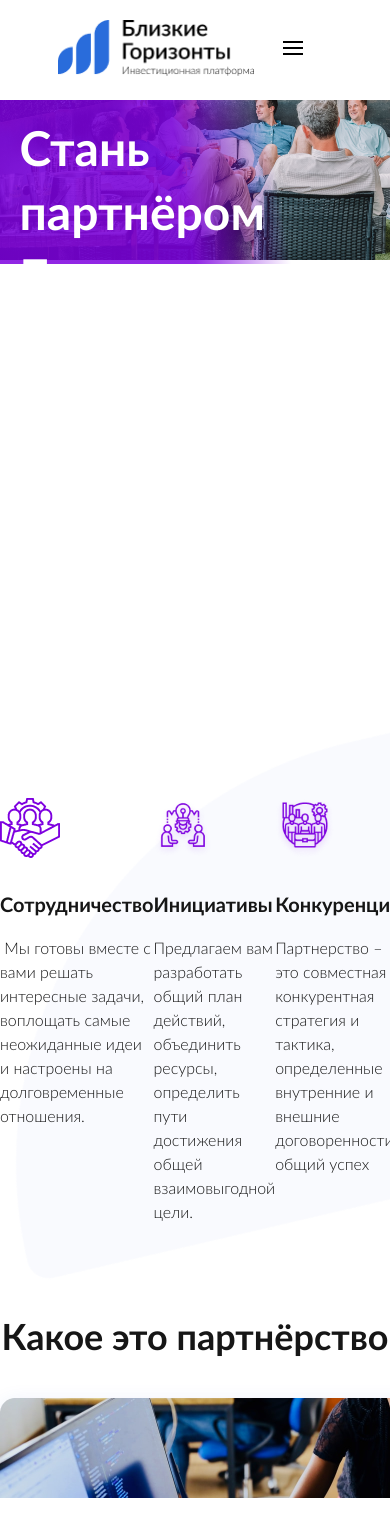
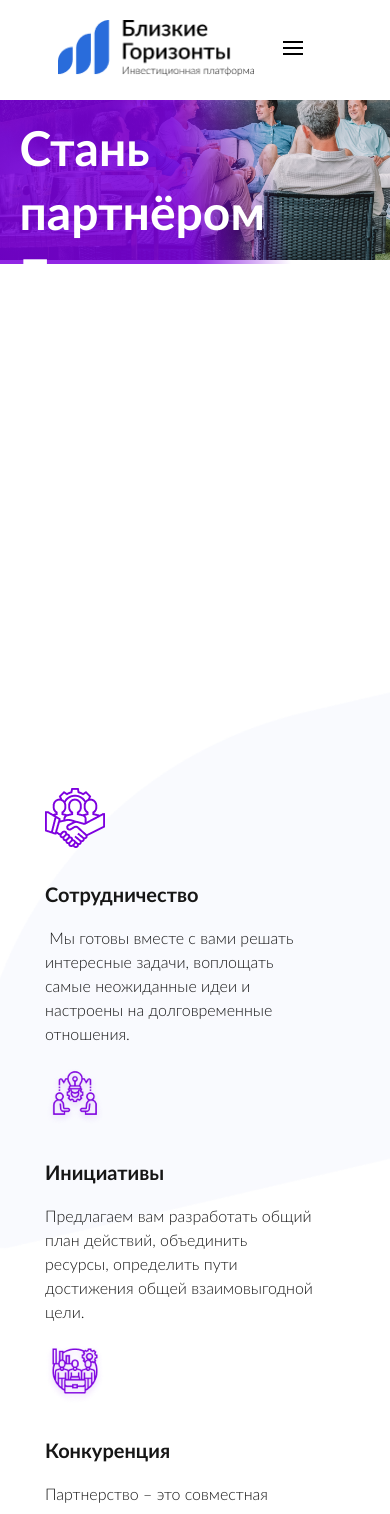
Before and after one commit to rubanvova/BlizkieGorizonti, a React (Create React App) app: page / in a window 390 px wide. Shown: the top 1514 px of the page. Built offline with nearby package versions, Linux system fonts and the light colour scheme.

Commit message:
add adaptiv

```diff
--- a/src/components/content/BoxAdvantages.module.css
+++ b/src/components/content/BoxAdvantages.module.css
@@ -28,3 +28,36 @@
   right: -500px;
   top: -150px;
 }
+
+@media (max-width: 1203px) {
+  .wrapper {
+    margin: 100px 20px 0px 20px;
+  }
+}
+
+@media (max-width: 1182px) {
+  .wrapper {
+    margin: 100px auto 0px auto;
+    max-width: 600px;
+    flex-wrap: wrap;
+  }
+  .box {
+    margin-top: 20px;
+  }
+  .leaf {
+    z-index: -1;
+  }
+}
+
+@media (max-width: 647px) {
+  .wrapper {
+    margin: 70px 20px 0px 20px;
+  }
+}
+
+@media (max-width: 577px) {
+  .wrapper {
+    margin: 70px auto 0px auto;
+    max-width: 300px;
+  }
+}
```
